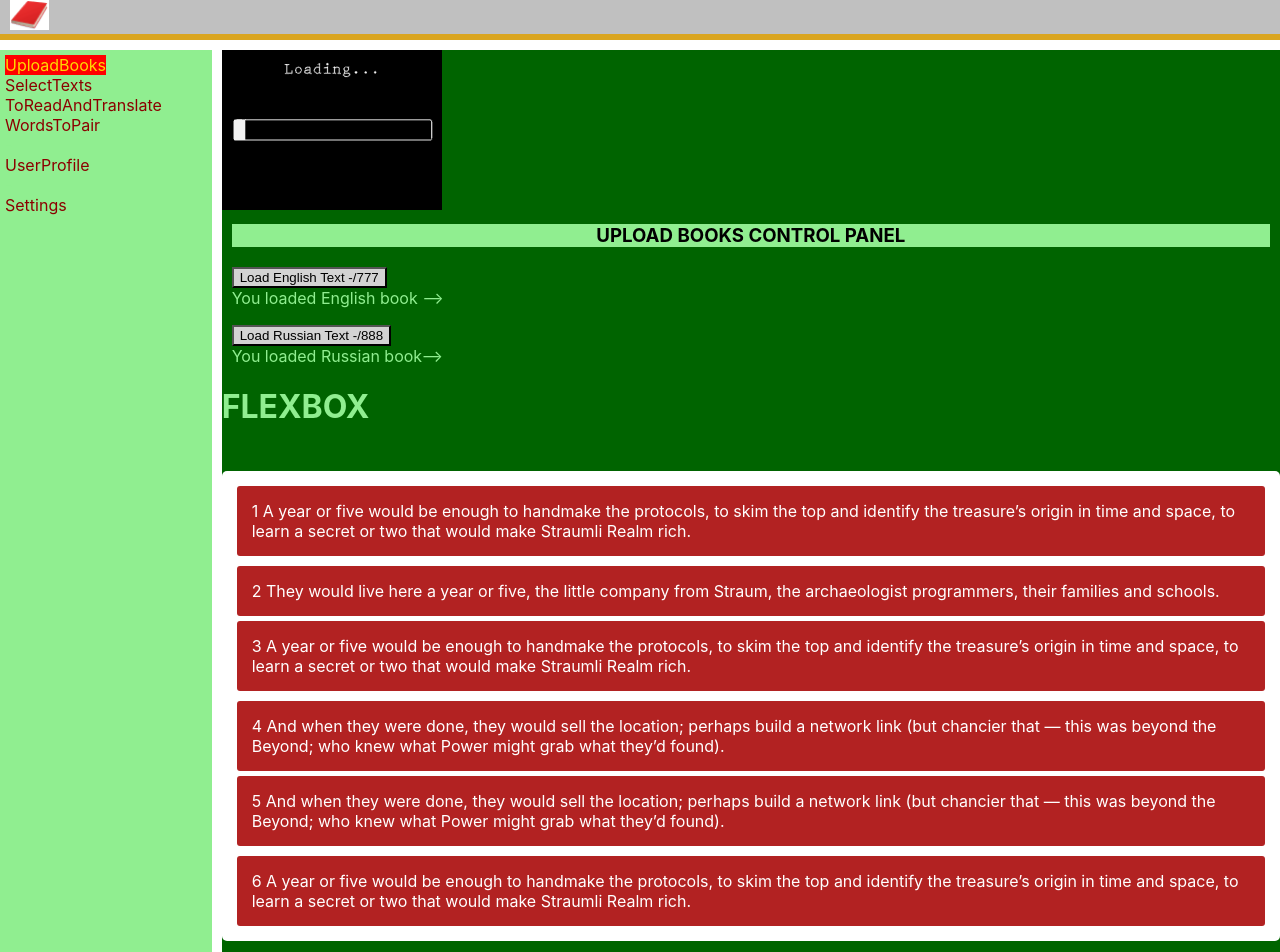
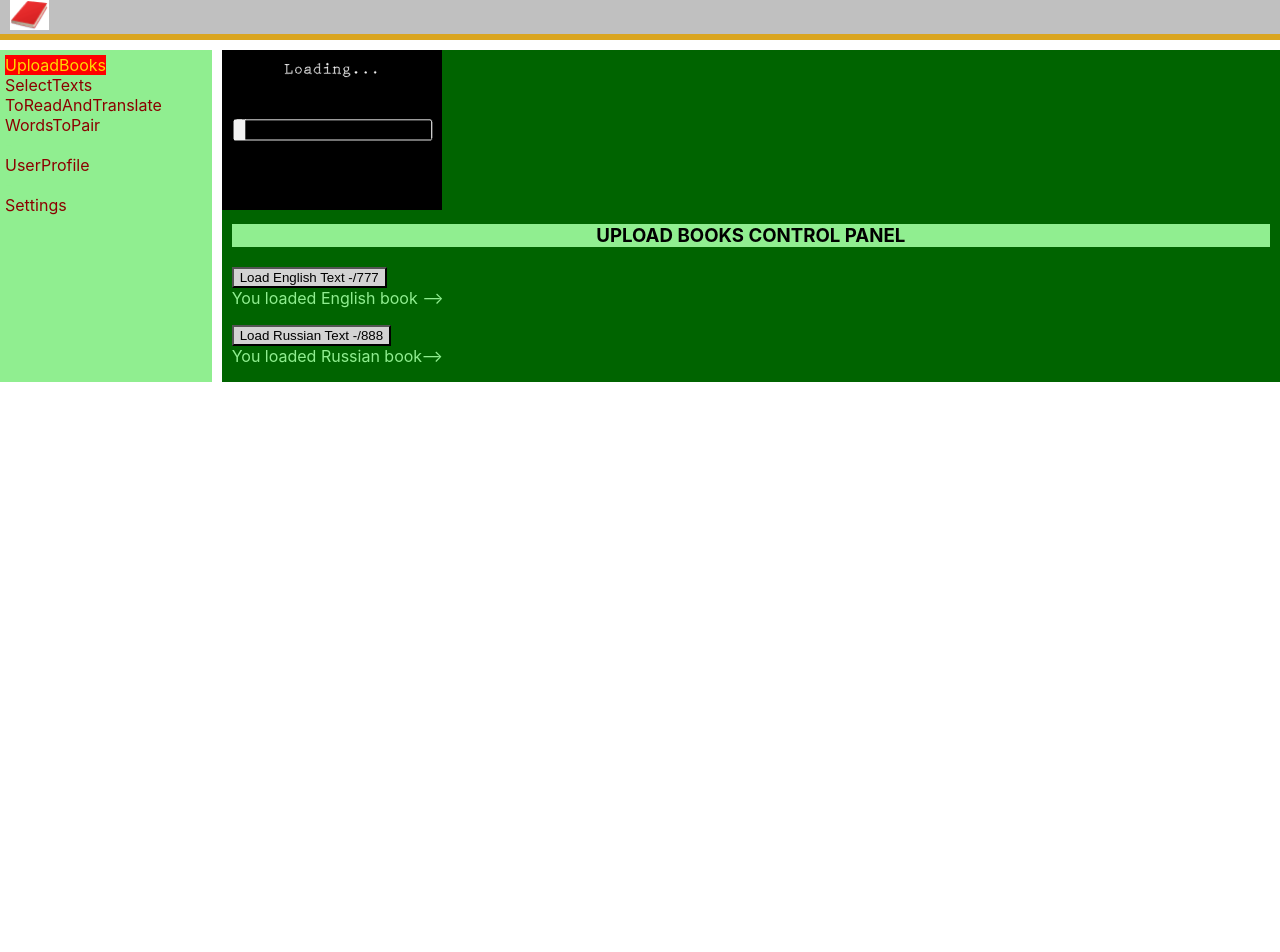
Before and after one commit to YUGCHR/BooksTextsSplit, a React (Create React App) app: page /upload in a window 1280 px wide. Shown: the top 952 px of the page. After the commit the page ends 800 px from the top, so only its background shows below. Built offline with nearby package versions, Linux system fonts and the light colour scheme; no server answers.

Commit message:
css grid stretch (topSentences does not fill)

```diff
--- a/src/components/ToReadAndTranslate/ToReadAndTranslate.module.css
+++ b/src/components/ToReadAndTranslate/ToReadAndTranslate.module.css
@@ -28,26 +28,31 @@
 .sentencesWrapper {
     display: grid;
     position: relative;
-    /* grid-template-rows: 0.1fr 5fr 1fr 1fr 5fr; */
-    grid-template-rows: 1vh 35vh 8vh 6vh 35vh;
+    /* grid-template-rows: 1% 47% 8% 6% 47%; */
+    /* grid-template-rows: 1fr 35fr 8fr 6fr 35fr; */
+    grid-template-rows: 1vh 30vh 8vh 6vh 30vh;
     /* grid-template-columns: 12fr 1fr; */
     /* grid-template-columns: 70vw 10vw; */
     grid-template-columns: 90% 10%;
     grid-gap: 0vw;
+    align-items: stretch;
+    justify-items: stretch;
     background-color: orange;
 }
 
 .topMargin {
     grid-column: 1/3;
     grid-row: 1/2;
-    background-color: rgb(156, 149, 156);
+    background-color: magenta;
 }
 
 .topSentences {
     grid-column: 1/2;
     grid-row: 2/3;
-    color: lightgreen;
+    vertical-align: bottom;
+    color: green;
     background-color: darkgray;
+    overflow: hidden;
 }
 
 .buttonUp {
--- a/src/components/UploadBooks/UploadBooks.jsx
+++ b/src/components/UploadBooks/UploadBooks.jsx
@@ -47,15 +47,6 @@ const UploadBooks = (props) => {
                 </div>
             }
             )}
-        </div >
-        <h1>FLEXBOX</h1>
-        <div className={s.flexContainer}>
-<div className={s.flexElement}>1 A year or five would be enough to handmake the protocols, to skim the top and identify the treasure’s origin in time and space, to learn a secret or two that would make Straumli Realm rich.</div>
-<div className={s.flexElement}>2 They would live here a year or five, the little company from Straum, the archaeologist programmers, their families and schools.</div>
-<div className={s.flexElement}>3 A year or five would be enough to handmake the protocols, to skim the top and identify the treasure’s origin in time and space, to learn a secret or two that would make Straumli Realm rich.</div>
-<div className={s.flexElement}>4 And when they were done, they would sell the location; perhaps build a network link (but chancier that  —  this was beyond the Beyond; who knew what Power might grab what they’d found).</div>
-<div className={s.flexElement}>5 And when they were done, they would sell the location; perhaps build a network link (but chancier that  —  this was beyond the Beyond; who knew what Power might grab what they’d found).</div>
-<div className={s.flexElement}>6 A year or five would be enough to handmake the protocols, to skim the top and identify the treasure’s origin in time and space, to learn a secret or two that would make Straumli Realm rich.</div>
         </div>
     </div>)
 }
--- a/src/components/UploadBooks/UploadBooksContainer.jsx
+++ b/src/components/UploadBooks/UploadBooksContainer.jsx
@@ -44,11 +44,11 @@ class UploadBooksContainerAPI extends React.Component {
         if (languageId === 1) {
             allSentences.text = this.props.rusSentences;
         };
-
+//withCredentials: true, { headers: {"API-KEY": "6dd517b6-826d-4942-ab0a-022445b74fcd"} }
         if (this.props.sentencesCount[languageId] === 0) {
             this.props.toggleIsFetching(true);
             Axios
-                .post('https://localhost:5001/api/BookTexts', allSentences)
+                .post('https://localhost:5001/api/BookTexts', allSentences, { withCredentials: true, headers: {"API-KEY": "6dd517b6-826d-4942-ab0a-022445b74fcd"} } )
                 .then(Response => {
                     /* (Response.data.totalCount - to add! */
                     this.props.toggleIsFetching(false);
```
